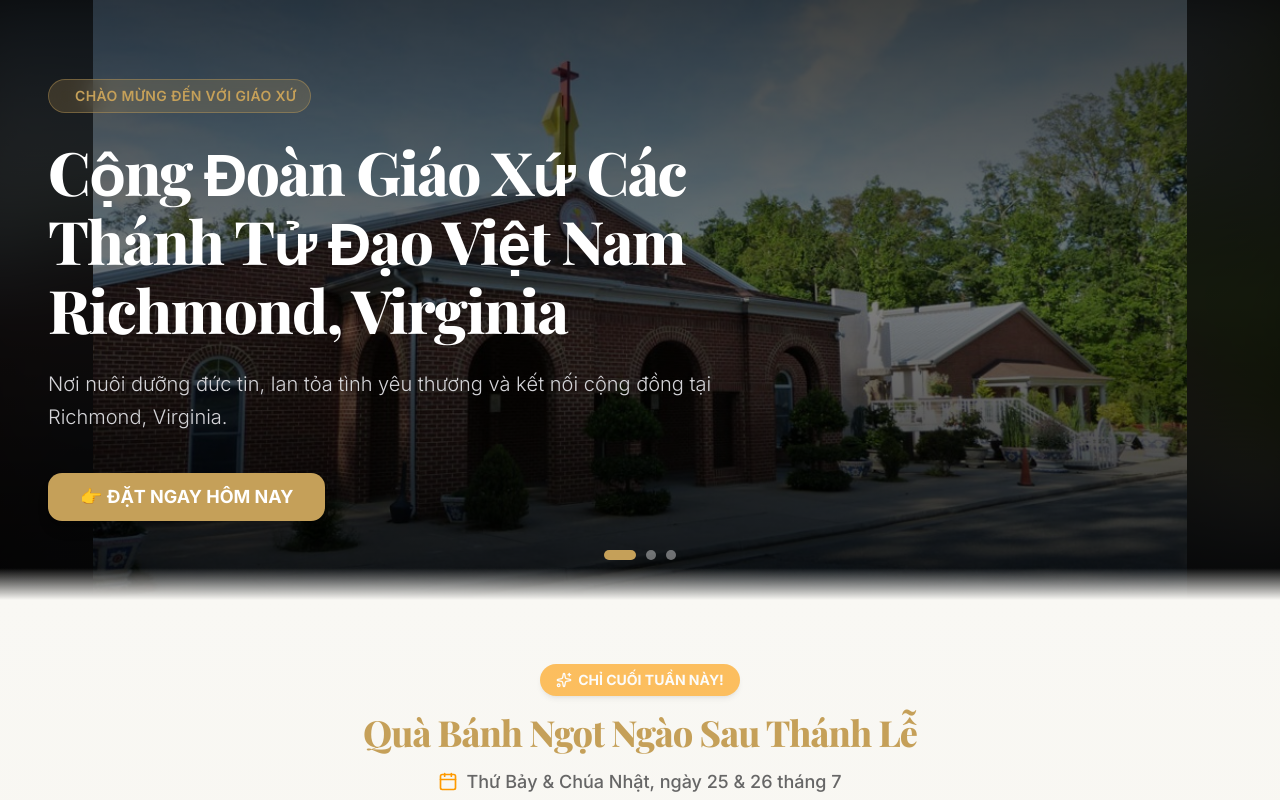
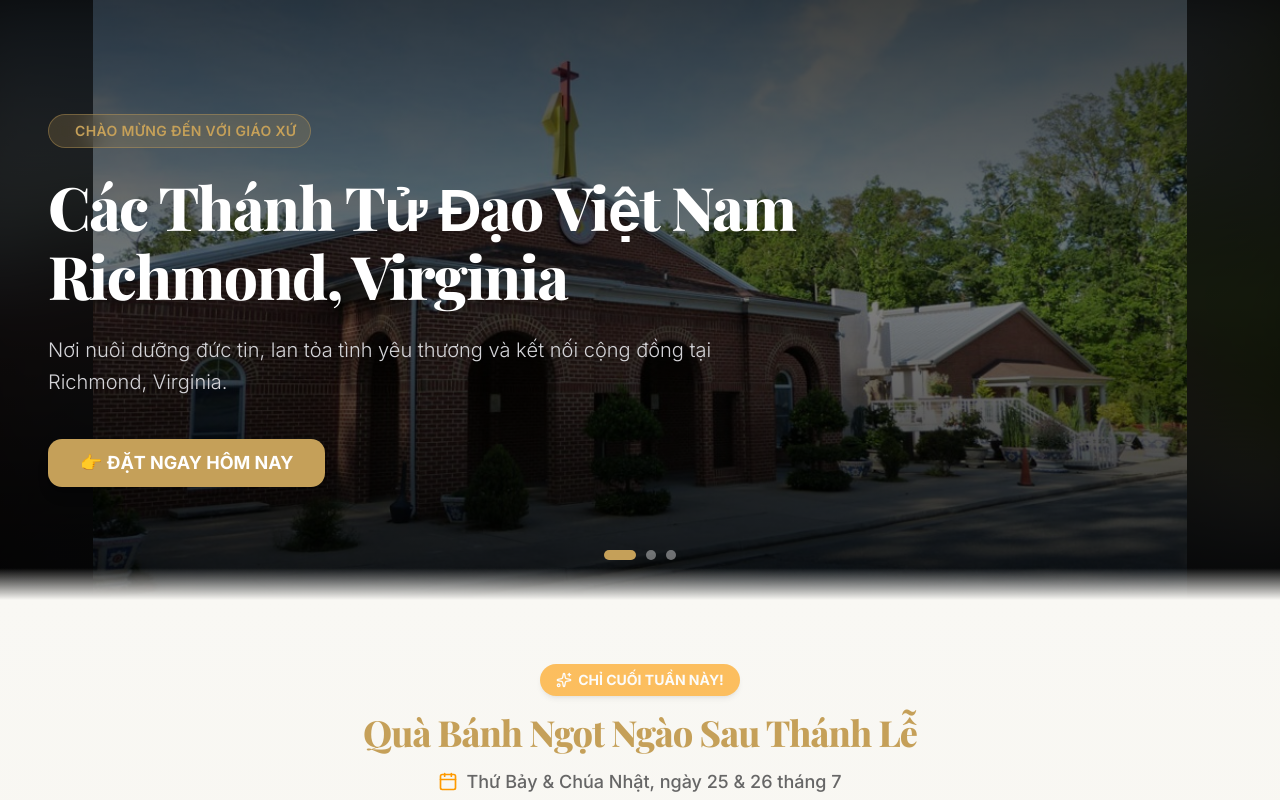
Before and after one commit to hieuliem/community-market, a Next.js app: page / in a window 1280 px wide. Shown: the top 800 px of the page. Built offline with nearby package versions, Linux system fonts and the light colour scheme; a web font is replaced by a local one.

Commit message:
update slide2 image and adjust Hero slide 1 title

```diff
--- a/src/components/sections/Hero.tsx
+++ b/src/components/sections/Hero.tsx
@@ -8,7 +8,7 @@ import { cn } from "@/lib/utils";
 const SLIDES = [
   {
     image: "/images/slide1.jpg",
-    title: "Cộng Đoàn Giáo Xứ Các Thánh Tử Đạo Việt Nam Richmond, Virginia",
+    title: "Các Thánh Tử Đạo Việt Nam Richmond, Virginia",
     subtitle: "Nơi nuôi dưỡng đức tin, lan tỏa tình yêu thương và kết nối cộng đồng tại Richmond, Virginia.",
     badge: "Chào Mừng Đến Với Giáo Xứ",
     primaryAction: {
```
Also changed, not shown: public/images/slide2.jpg.
